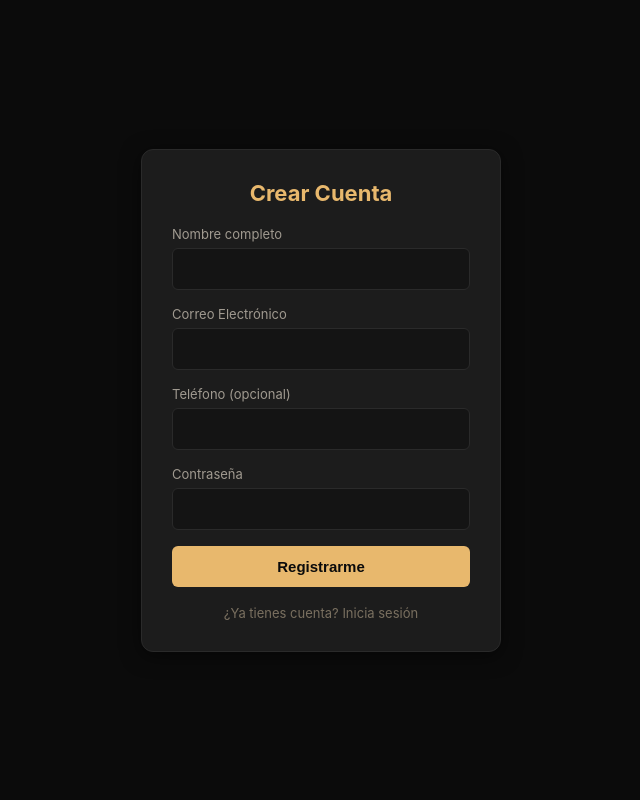
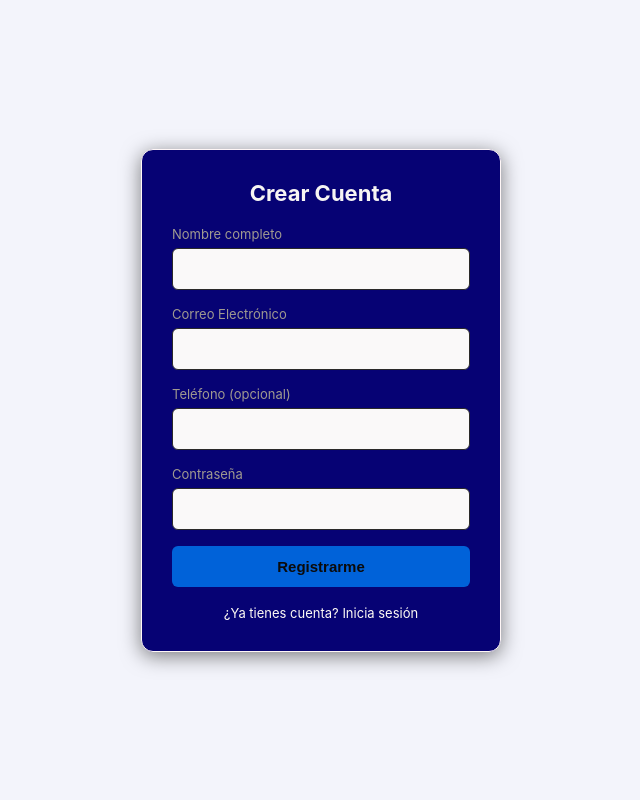
Before and after one commit to brenda21g/RestaurpApp, a PHP site: page /cliente/registro.php in a window 1280 px wide. Shown: the whole page, without its empty margins (319-959 px from the left). Run offline with PHP 8.4, Linux system fonts and the light colour scheme; some libraries are stand-ins or nearby versions.

Commit message:
Cambios de redireccion registro cliente

```diff
--- a/cliente/confirmar_cuenta.php
+++ b/cliente/confirmar_cuenta.php
@@ -40,7 +40,7 @@ if ($token) {
     <style>
         *, *::before, *::after { box-sizing: border-box; margin: 0; padding: 0; }
         body {
-            background: #0b0b0b;
+            background: #010374;
             color: #f0ede8;
             font-family: 'DM Sans', sans-serif;
             display: flex;
@@ -50,7 +50,7 @@ if ($token) {
             padding: 20px;
         }
         .card {
-            background: #1c1c1c;
+            background: #b6adad;
             border: 1px solid #2a2a2a;
             border-radius: 16px;
             padding: 32px;
--- a/cliente/login.php
+++ b/cliente/login.php
@@ -510,7 +510,7 @@ input:hover {
 
 
         <a
-            href="<?= htmlspecialchars($registroUrl) ?>"
+            href="registro.php"
             class="register-link"
         >
             ¿No tienes cuenta? Regístrate
--- a/cliente/registro.php
+++ b/cliente/registro.php
@@ -120,8 +120,8 @@ $loginUrl = "login.php" . $mesa_param;
     <style>
         *, *::before, *::after { box-sizing: border-box; margin: 0; padding: 0; }
         body {
-            background: #0b0b0b;
-            color: #f0ede8;
+            background: #f3f4fb;
+            color: #131cbf;
             font-family: -apple-system, BlinkMacSystemFont, "Segoe UI", Roboto, Helvetica, Arial, sans-serif;
             display: flex;
             justify-content: center;
@@ -130,8 +130,8 @@ $loginUrl = "login.php" . $mesa_param;
             padding: 20px;
         }
         .card {
-            background: #1c1c1c;
-            border: 1px solid #2a2a2a;
+            background: #060274;
+            border: 1px solid #fff7f7;
             padding: 30px;
             border-radius: 12px;
             width: 100%;
@@ -139,14 +139,14 @@ $loginUrl = "login.php" . $mesa_param;
             box-shadow: 0 4px 20px rgba(0,0,0,0.5);
         }
         h2 {
-            color: #e8b86d;
+            color: #f7f5f3;
             margin-bottom: 20px;
             font-size: 22px;
             text-align: center;
         }
         .msg { font-size: 13px; margin-bottom: 15px; text-align: center; line-height: 1.4; }
         .msg.success { color: #6dbf8a; }
-        .msg.error { color: #e07070; }
+        .msg.error { color: #ef5757; }
 
         label {
             display: block;
@@ -158,21 +158,21 @@ $loginUrl = "login.php" . $mesa_param;
             width: 100%;
             padding: 12px;
             margin-bottom: 16px;
-            background: #141414;
+            background: #faf9f9;
             border: 1px solid #2a2a2a;
-            color: #fff;
+            color: #0e0c0c;
             border-radius: 6px;
             font-size: 14px;
             outline: none;
             transition: border-color 0.2s;
         }
         input:focus {
-            border-color: #e8b86d;
+            border-color: #0c0e5d;
         }
         button {
             width: 100%;
             padding: 12px;
-            background: #e8b86d;
+            background: #0062d9;
             border: none;
             color: #0b0b0b;
             font-weight: bold;
@@ -185,7 +185,7 @@ $loginUrl = "login.php" . $mesa_param;
             background: #d4a359;
         }
         a {
-            color: #7a7060;
+            color: #fffbf5;
             text-decoration: none;
             font-size: 13px;
             display: block;
@@ -194,7 +194,7 @@ $loginUrl = "login.php" . $mesa_param;
             transition: color 0.2s;
         }
         a:hover {
-            color: #e8b86d;
+            color: #fffdf9;
         }
     </style>
 </head>
--- a/config/config.php
+++ b/config/config.php
@@ -23,7 +23,7 @@ define('DB_PORT', 3306);
 
 
 
-define('SITE_URL', 'http://192.168.1.16/restaurant_app');
+define('SITE_URL', 'http://10.11.142.197/restaurant_app');
 define('SITE_NAME', 'RestaurApp');
 
 // Zona horaria México
```
Also changed, not shown: cliente/cuenta.php (+7 -7 lines).
